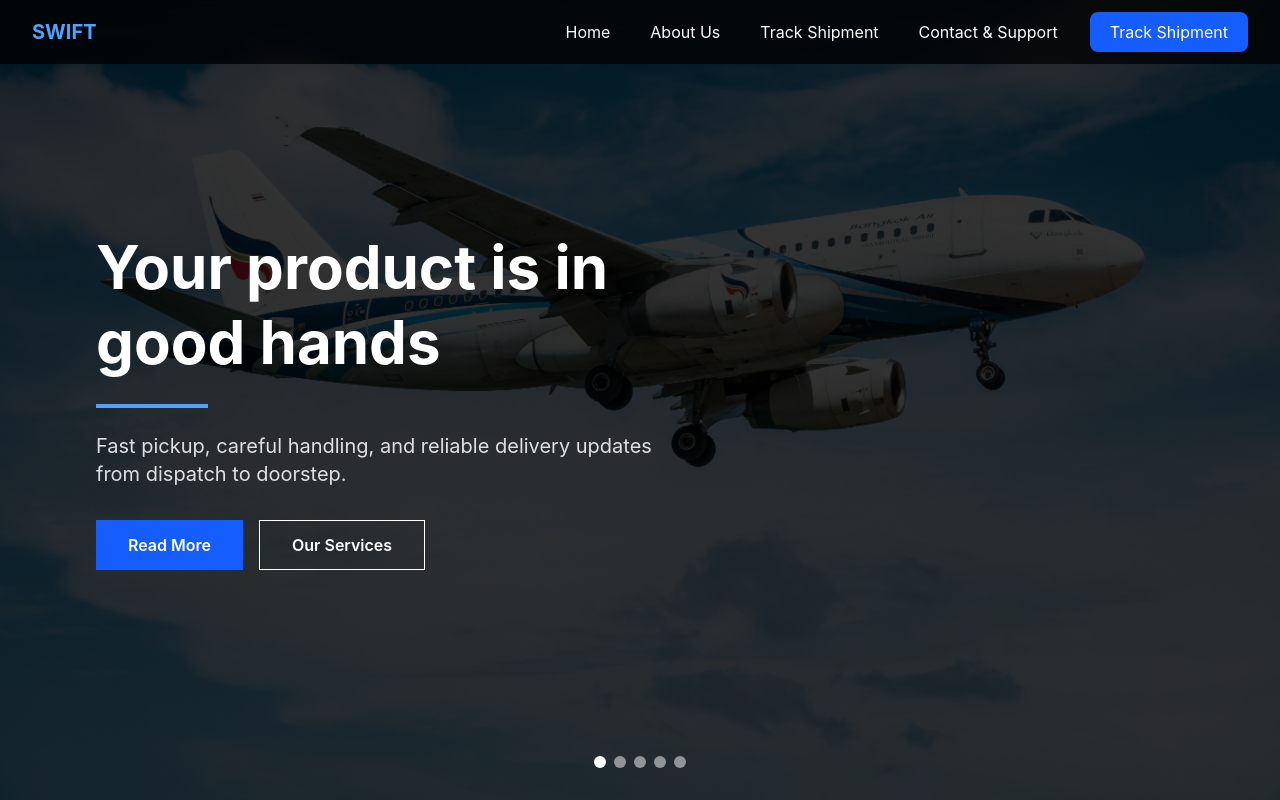
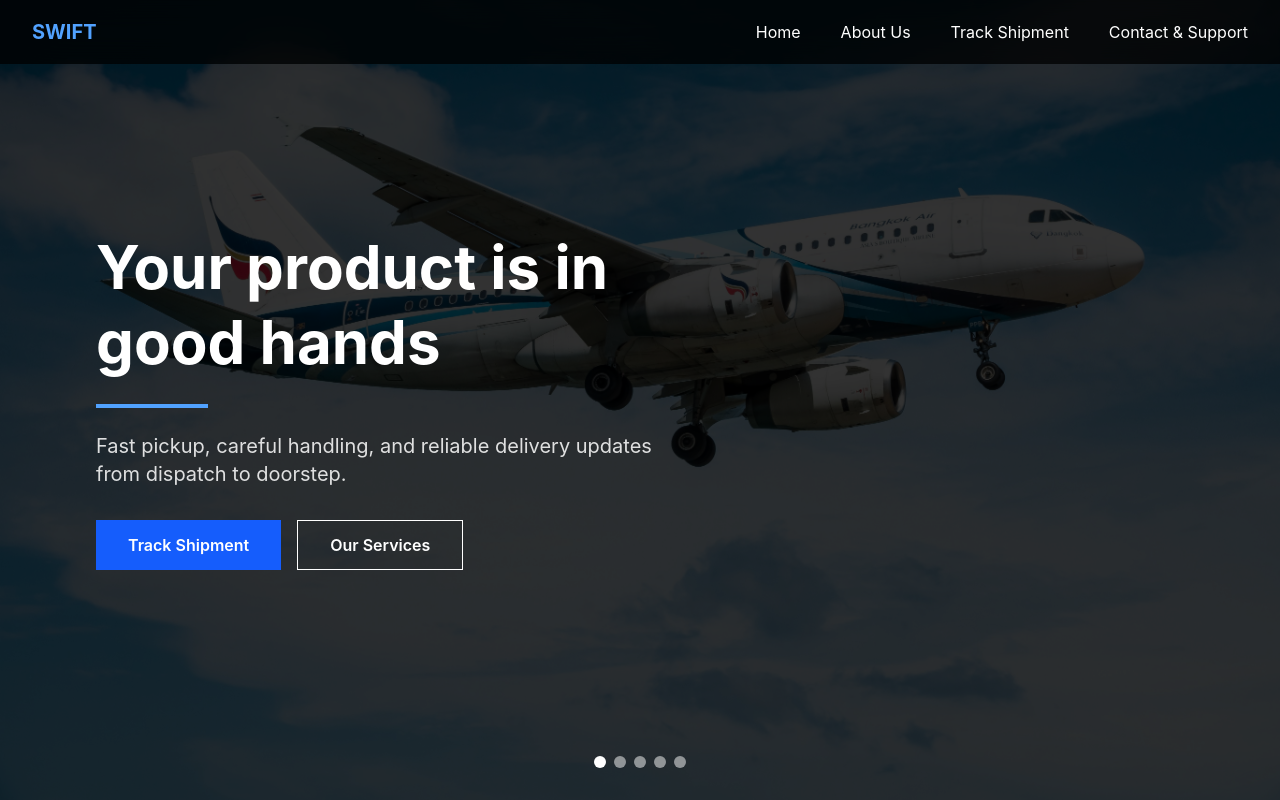
Before and after one commit to destar-ng/swift, a React (Vite) app: page / in a window 1280 px wide. Shown: the top 800 px of the page. Built offline with nearby package versions, Linux system fonts and the light colour scheme.

Commit message:
https://github.com/destar-ng/swift.git

```diff
--- a/Components/Hero.jsx
+++ b/Components/Hero.jsx
@@ -46,8 +46,8 @@ function Hero() {
         </p>
 
         <div className="flex flex-col gap-4 sm:flex-row">
-          <button onClick={() => Navigate("/aboutus")} className="bg-blue-600 px-8 py-3 font-semibold text-white transition hover:bg-blue-700">
-            Read More
+          <button onClick={() => Navigate("/track-shipment")} className="bg-blue-600 px-8 py-3 font-semibold text-white transition hover:bg-blue-700">
+            Track Shipment
           </button>
           <button onClick={() => Navigate("/contactus")} className="border border-white px-8 py-3 font-semibold text-white transition hover:bg-white hover:text-black">
             Our Services
--- a/Components/Navbar.jsx
+++ b/Components/Navbar.jsx
@@ -40,13 +40,7 @@ function Navbar() {
                 </li>
               ))}
             </ul>
-            <button
-              type="button"
-              onClick={() => navigate("/trackship")}
-              className="whitespace-nowrap rounded-lg bg-blue-600 px-5 py-2 text-base text-white transition-colors hover:bg-blue-700"
-            >
-              Track Shipment
-            </button>
+
           </div>
 
           <button
```
